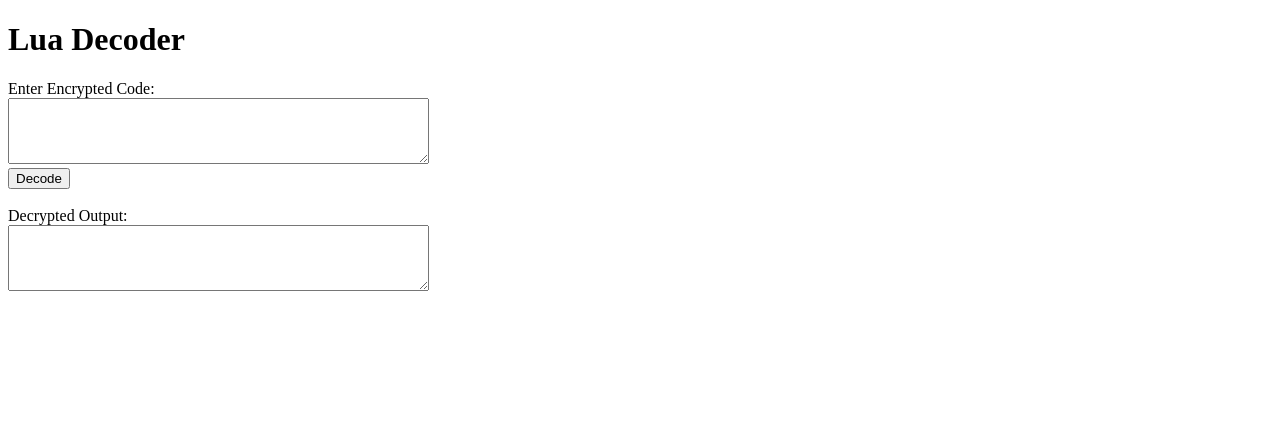
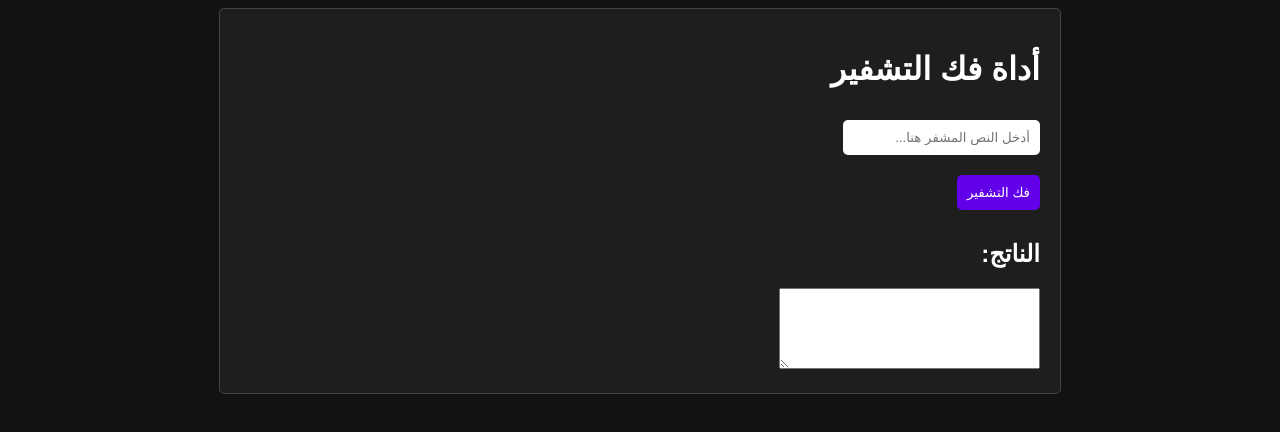
Before and after one commit to vdznmaonreqzm-del/lua-decoder, a plain HTML site: page index.html in a window 1280 px wide. Drawn offline with Linux system fonts and the light colour scheme.

Commit message:
Update index.html with Arabic HTML content and decoder functionality

```diff
--- a/index.html
+++ b/index.html
@@ -1,36 +1,56 @@
 <!DOCTYPE html>
-<html lang="en">
+<html lang="ar">
 <head>
     <meta charset="UTF-8">
     <meta name="viewport" content="width=device-width, initial-scale=1.0">
-    <title>Lua Decoder</title>
+    <title>Decoder</title>
+    <style>
+        body {
+            background-color: #121212;
+            color: #ffffff;
+            font-family: Arial, sans-serif;
+            direction: rtl;
+            text-align: right;
+        }
+        .container {
+            max-width: 800px;
+            margin: auto;
+            padding: 20px;
+            border: 1px solid #444;
+            border-radius: 5px;
+            background-color: #1e1e1e;
+        }
+        input, button {
+            margin: 10px 0;
+            padding: 10px;
+            border: none;
+            border-radius: 5px;
+        }
+        button {
+            background-color: #6200ea;
+            color: white;
+            cursor: pointer;
+        }
+        button:hover {
+            background-color: #3700b3;
+        }
+    </style>
 </head>
 <body>
-    <h1>Lua Decoder</h1>
-    <label for="encrypted">Enter Encrypted Code:</label><br>
-    <textarea id="encrypted" rows="4" cols="50"></textarea><br>
-    <button onclick="decode()">Decode</button><br><br>
-    <label for="decrypted">Decrypted Output:</label><br>
-    <textarea id="decrypted" rows="4" cols="50" readonly></textarea>
+    <div class="container">
+        <h1>أداة فك التشفير</h1>
+        <input type="text" id="input" placeholder="أدخل النص المشفر هنا..."><br>
+        <button onclick="decodeText()">فك التشفير</button>
+        <h2>الناتج:</h2>
+        <textarea id="output" rows="5" cols="30" readonly></textarea>
+    </div>
     <script>
-        function atobPolyfill(str) {
-            return Buffer.from(str, 'base64').toString('binary');
-        }
-
-        function xorDecrypt(data, key) {
-            let decrypted = '';
-            for (let i = 0; i < data.length; i++) {
-                decrypted += String.fromCharCode(data.charCodeAt(i) ^ key.charCodeAt(i % key.length));
-            }
-            return decrypted;
-        }
-
-        function decode() {
-            const encrypted = document.getElementById('encrypted').value;
-            const key = 'your-key'; // Replace with your key
-            const b64decoded = atobPolyfill(encrypted);
-            const decrypted = xorDecrypt(b64decoded, key);
-            document.getElementById('decrypted').value = decrypted;
+        function decodeText() {
+            const inputText = document.getElementById('input').value;
+            // Dummy decoder functionality, replace with actual logic
+            // In reality, implement your decoding logic here.
+            const outputText = atob(inputText); // Example decode using base64
+            document.getElementById('output').value = outputText;
         }
     </script>
 </body>
```
